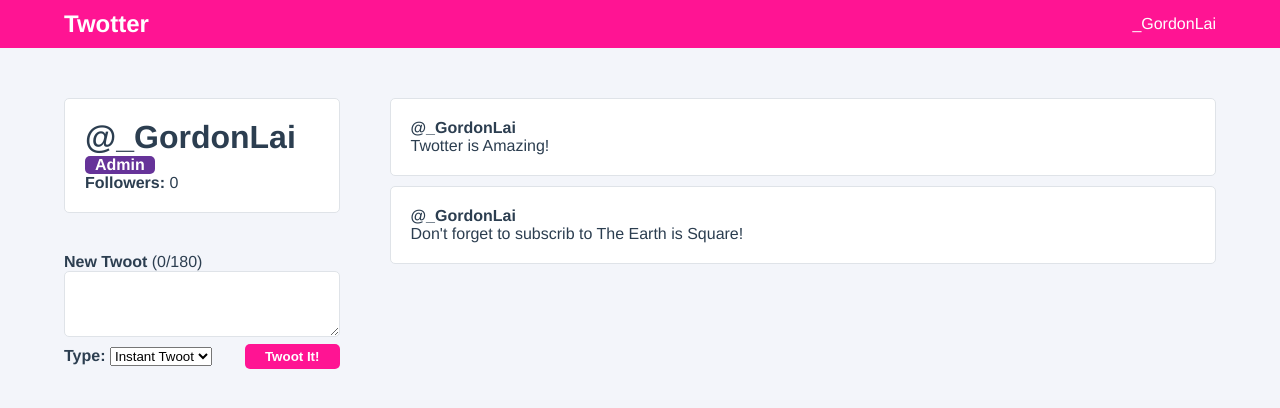
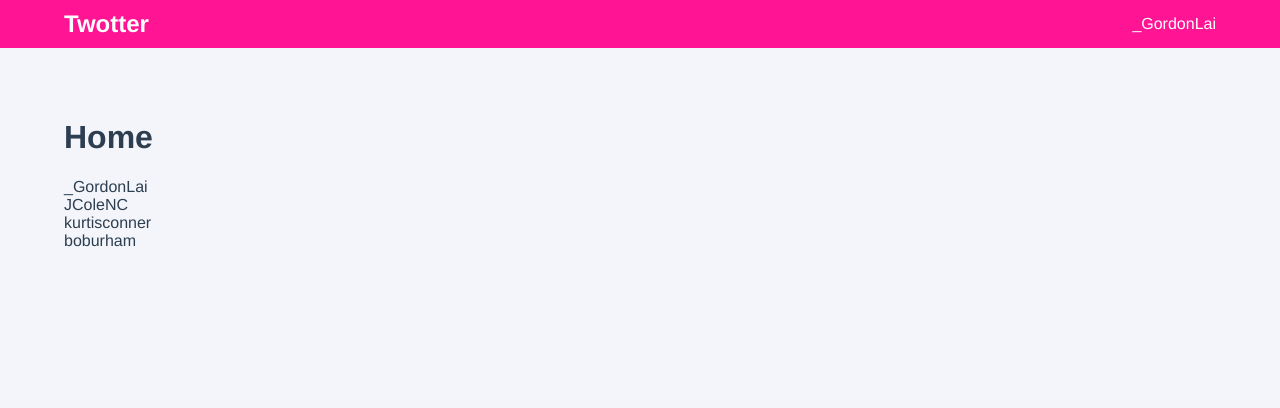
Before and after one commit to gordonshlai/twotter, a Vue app: page / in a window 1280 px wide. Shown: the top 408 px of the page. Built offline with nearby package versions, Linux system fonts and the light colour scheme.

Commit message:
Routing with Vue Router 4.

```diff
--- a/package.json
+++ b/package.json
@@ -11,11 +11,13 @@
     "core-js": "^3.6.5",
     "node-sass": "^6.0.0",
     "sass-loader": "^10.2.0",
-    "vue": "^3.0.0"
+    "vue": "^3.0.0",
+    "vue-router": "^4.0.0-0"
   },
   "devDependencies": {
     "@vue/cli-plugin-babel": "~4.5.0",
     "@vue/cli-plugin-eslint": "~4.5.0",
+    "@vue/cli-plugin-router": "~4.5.0",
     "@vue/cli-service": "~4.5.0",
     "@vue/compiler-sfc": "^3.0.0",
     "babel-eslint": "^10.1.0",
--- a/src/App.vue
+++ b/src/App.vue
@@ -1,24 +1,24 @@
 <template>
   <div id="app">
     <nav>
-      <div class="navigation__logo">
-        Twotter
-      </div>
+      <router-link to="/">
+        <div class="navigation__logo">
+          Twotter
+        </div>
+      </router-link>
       <div class="navigtion__user">
         {{ state.user.username }}
       </div>
     </nav>
-    <UserProfile />
+    <router-view />
   </div>
 </template>
 
 <script>
 import { reactive } from "vue";
-import UserProfile from "./components/UserProfile";
 
 export default {
   name: "App",
-  components: { UserProfile },
   setup() {
     const state = reactive({
       user: {
--- /dev/null
+++ b/src/assets/users.js
@@ -0,0 +1,44 @@
+export const users = [
+  {
+    id: 1,
+    username: "_GordonLai",
+    firstName: "Gordon",
+    lastName: "Lai",
+    email: "gordonlai@domain.com",
+    isAdmin: true,
+    twoots: [
+      { id: 1, content: "Twotter is Amazing!" },
+      {
+        id: 2,
+        content: "Don't forget to subscrib to The Earth is Square!",
+      },
+    ],
+  },
+  {
+    id: 2,
+    username: "JColeNC",
+    firstName: "J.",
+    lastName: "Cole",
+    email: null,
+    isAdmin: false,
+    twoots: [],
+  },
+  {
+    id: 3,
+    username: "kurtisconner",
+    firstName: "kurtis",
+    lastName: "conner",
+    email: null,
+    isAdmin: false,
+    twoots: [],
+  },
+  {
+    id: 4,
+    username: "boburham",
+    firstName: "Bo",
+    lastName: "Burham",
+    email: null,
+    isAdmin: false,
+    twoots: [],
+  },
+];
--- a/src/main.js
+++ b/src/main.js
@@ -1,4 +1,5 @@
 import { createApp } from 'vue'
 import App from './App.vue'
+import router from './router'
 
-createApp(App).mount('#app')
+createApp(App).use(router).mount('#app')
--- /dev/null
+++ b/src/router/index.js
@@ -0,0 +1,43 @@
+import { createRouter, createWebHistory } from "vue-router";
+import Home from "../views/Home.vue";
+import UserProfile from "../views/UserProfile";
+import Admin from "../views/Admin";
+
+const routes = [
+  {
+    path: "/",
+    name: "Home",
+    component: Home,
+  },
+  {
+    path: "/user/:userId",
+    name: "UserProfile",
+    component: UserProfile,
+  },
+  {
+    path: "/admin",
+    name: "Admin",
+    component: Admin,
+    meta: {
+      requiresAdmin: true,
+    },
+  },
+];
+
+const router = createRouter({
+  history: createWebHistory(),
+  routes,
+});
+
+router.beforeEach(async (to, from, next) => {
+  const isAdmin = false;
+  const requiresAdmin = to.matched.some((record) => record.meta.requiresAdmin);
+
+  if (requiresAdmin && !isAdmin) {
+    next({ name: "Home" });
+  } else {
+    next();
+  }
+});
+
+export default router;
--- a/src/styles/base.scss
+++ b/src/styles/base.scss
@@ -1,3 +1,8 @@
 body {
   margin: 0;
 }
+
+a {
+  color: inherit;
+  text-decoration: none;
+}
--- /dev/null
+++ b/src/views/Admin.vue
@@ -0,0 +1,18 @@
+<template>
+  <div class="admin">
+    <h1>Admin</h1>
+  </div>
+</template>
+
+<script>
+export default {
+  name: "Admin",
+  setup() {},
+};
+</script>
+
+<style lang="scss" scoped>
+.admin {
+  padding: 50px 5%;
+}
+</style>
--- /dev/null
+++ b/src/views/Home.vue
@@ -0,0 +1,39 @@
+<template>
+  <div class="home">
+    <h1>Home</h1>
+    <div class="user-list">
+      <router-link
+        v-for="user in users"
+        :to="{ name: 'UserProfile', params: { userId: user.id } }"
+        :key="user.id"
+      >
+        {{ user.username }}
+      </router-link>
+    </div>
+  </div>
+</template>
+
+<script>
+import { users } from "../assets/users";
+
+export default {
+  name: "Home",
+
+  setup() {
+    return {
+      users,
+    };
+  },
+};
+</script>
+
+<style lang="scss" scoped>
+.home {
+  padding: 50px 5%;
+
+  .user-list {
+    display: flex;
+    flex-direction: column;
+  }
+}
+</style>
--- a/src/components/UserProfile.vue
+++ b/src/views/UserProfile.vue
@@ -24,31 +24,22 @@
 </template>
 
 <script>
-import { reactive } from "vue";
-import TwootItem from "./TwootItem";
-import CreateTwootPanel from "./CreateTwootPanel";
+import { reactive, computed } from "vue";
+import { useRoute } from "vue-router";
+import { users } from "../assets/users";
+import TwootItem from "@/components/TwootItem";
+import CreateTwootPanel from "@/components/CreateTwootPanel";
 
 export default {
   name: "UserProfile",
   components: { CreateTwootPanel, TwootItem },
   setup() {
+    const route = useRoute();
+    const userId = computed(() => route.params.userId);
+
     const state = reactive({
       followers: 0,
-      user: {
-        id: 1,
-        username: "_GordonLai",
-        firstName: "Gordon",
-        lastName: "Lai",
-        email: "gordonlai@domain.com",
-        isAdmin: true,
-        twoots: [
-          { id: 1, content: "Twotter is Amazing!" },
-          {
-            id: 2,
-            content: "Don't forget to subscrib to The Earth is Square!",
-          },
-        ],
-      },
+      user: users[userId.value - 1] || users[0],
     });
 
     function addTwoot(twoot) {
@@ -61,6 +52,7 @@
     return {
       state,
       addTwoot,
+      userId,
     };
   },
 };
```
Also changed, not shown: src/assets/users.json (deleted, +0 -46 lines), 1 other file (tests, documents, lock files or other folders).
